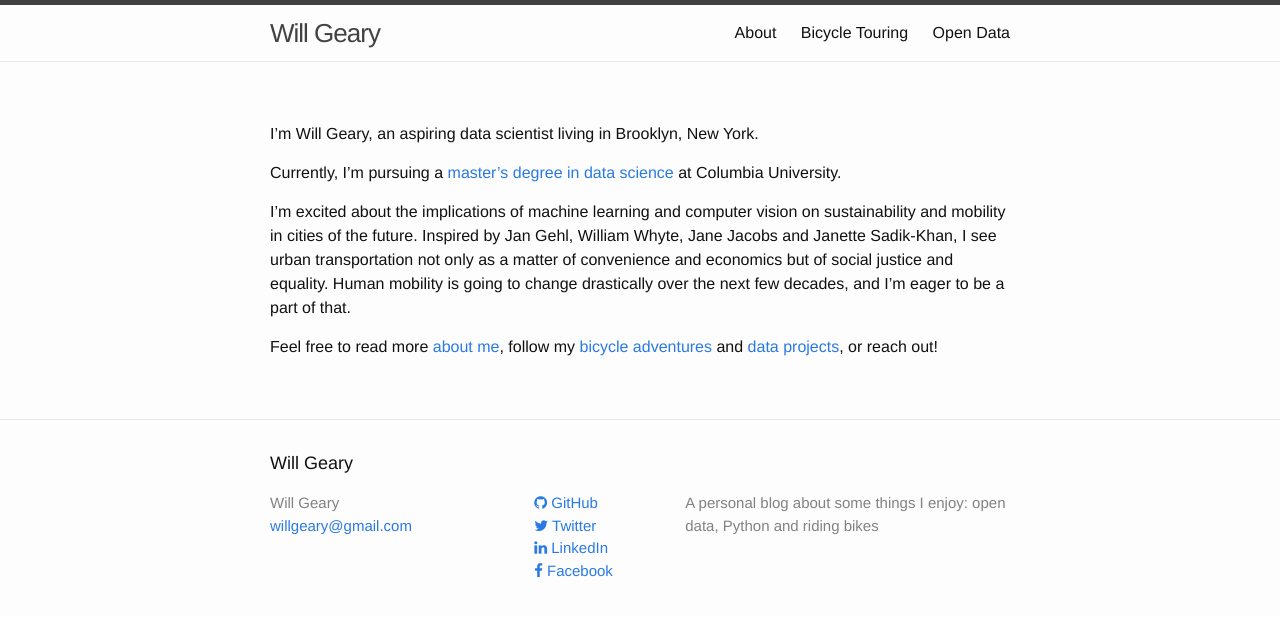
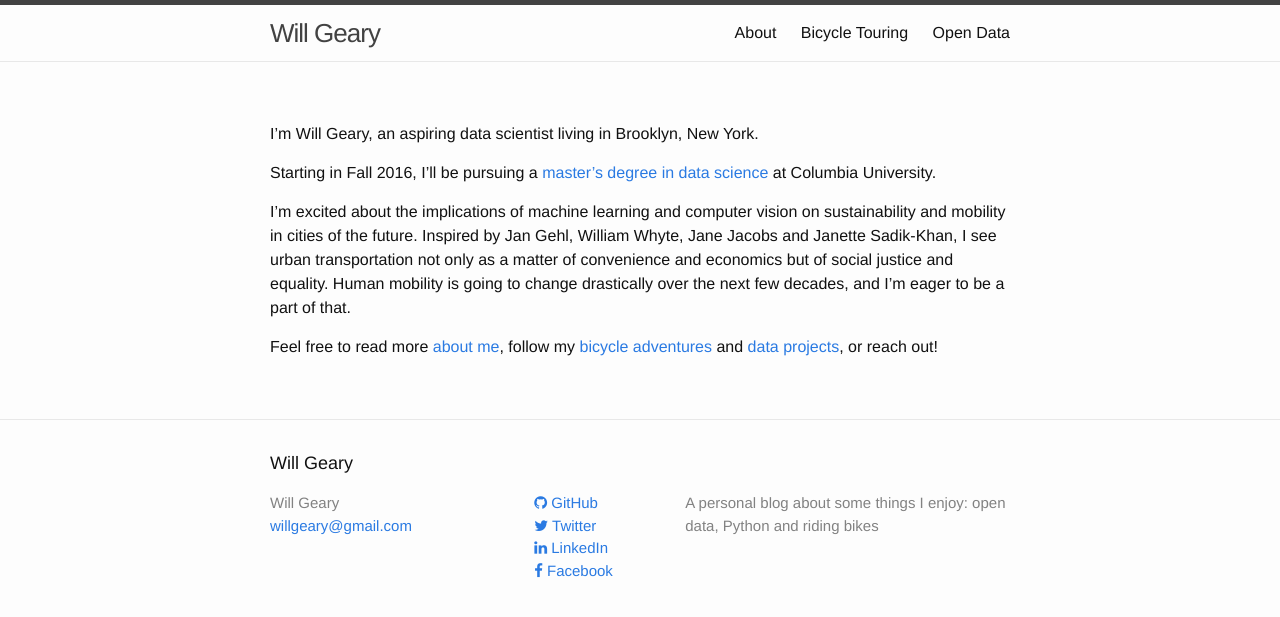
Before and after one commit to willgeary/willgeary.github.io, a Jekyll site: the page built from index.md, in a window 1280 px wide. Shown: the top 617 px of the page. Built offline with Jekyll 4.4.1, drawn with Linux system fonts in a browser that asks for light colours; nearby versions of some CDN libraries.

Commit message:
save my work

```diff
--- a/index.md
+++ b/index.md
@@ -4,7 +4,7 @@ layout: page
 
 I'm Will Geary, an aspiring data scientist living in Brooklyn, New York.
 
-Currently, I'm pursuing a [master's degree in data science](http://datascience.columbia.edu/master-of-science-in-data-science) at Columbia University.
+Starting in Fall 2016, I'll be pursuing a [master's degree in data science](http://datascience.columbia.edu/master-of-science-in-data-science) at Columbia University.
 
 I'm excited about the implications of machine learning and computer vision on sustainability and mobility in cities of the future. Inspired by Jan Gehl, William Whyte, Jane Jacobs and Janette Sadik-Khan, I see urban transportation not only as a matter of convenience and economics but of social justice and equality. Human mobility is going to change drastically over the next few decades, and I'm eager to be a part of that.
 
```
Also changed, not shown: about.md (+1 -1 lines).
